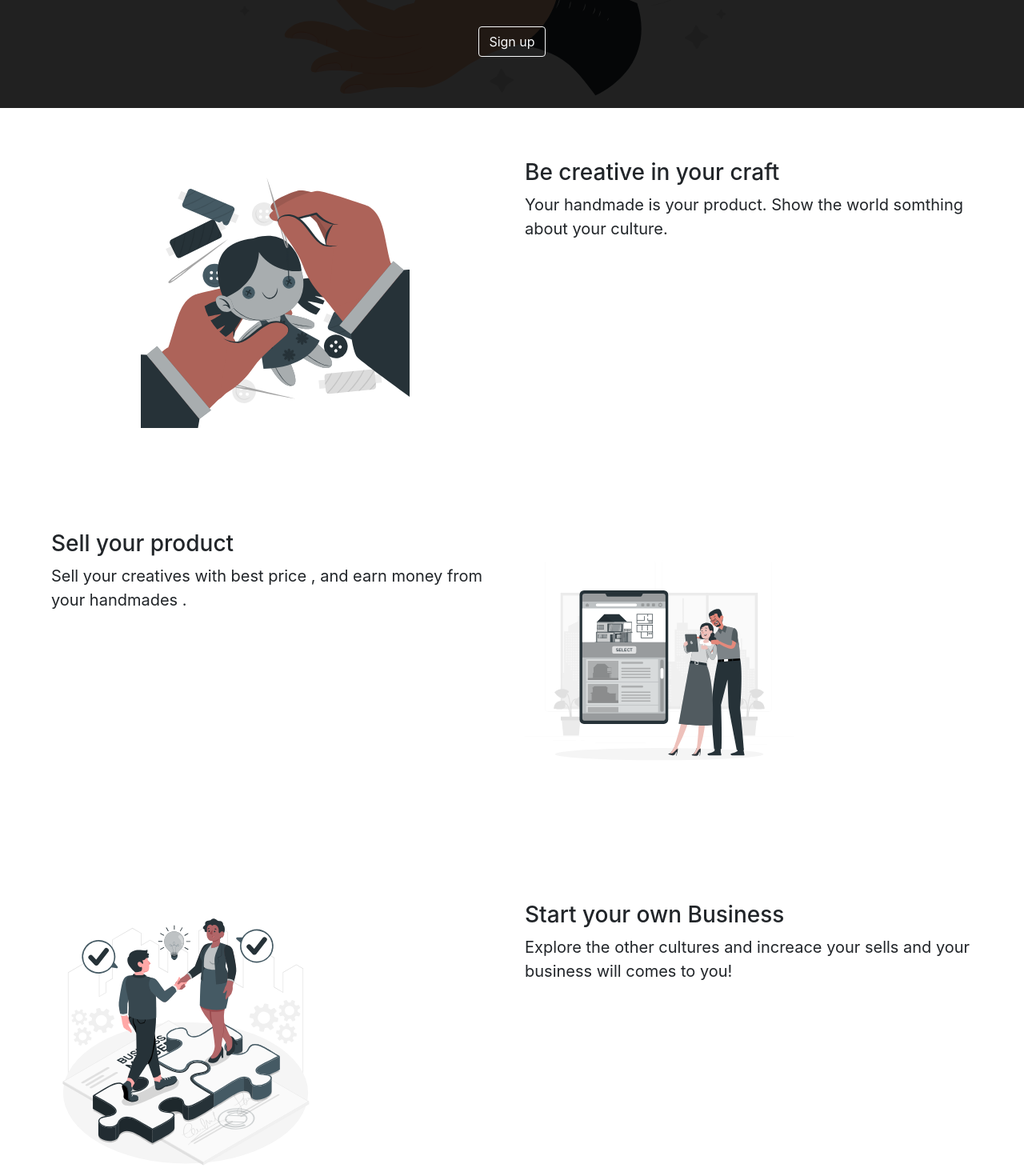
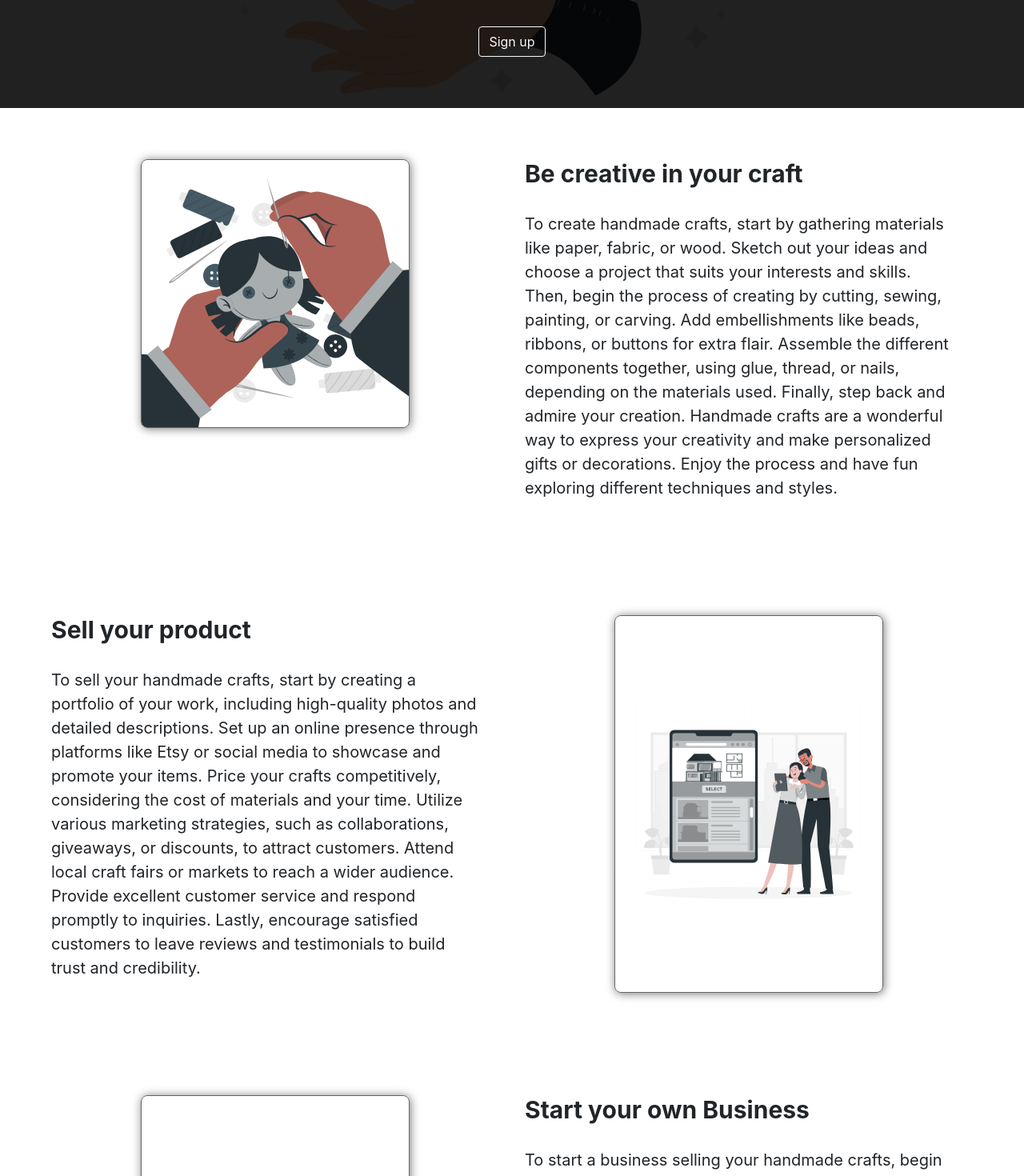
Before and after one commit to mohammedBinSahl6/yadawi-store, a React (Create React App) app: page / in a window 1280 px wide. Shown: the part 680-2150 px from the top of the page at 80% size. Built offline with nearby package versions, Linux system fonts and the light colour scheme; the HTML template or start-up script is replaced by a standard one.

Commit message:
fixed: product, homepage sections, pretting codes

```diff
--- a/src/App.css
+++ b/src/App.css
@@ -349,10 +349,14 @@ footer a.btn-outline-light {
 }
 .img-step {
 	width: 60%;
+  border: 1px solid #666;
+  border-radius: 8px;
+  box-shadow: 1px 1px 12px   #777;
 }
 
 .card {
 	overflow: hidden !important;
+  margin: 1em 0;
 }
 
 .open-cart {
@@ -482,3 +486,12 @@ footer a.btn-outline-light {
 	opacity: 1;
 	transition-delay: 0.25s;
 }
+
+.item-header{
+  font-weight: 700;
+  font-size: 30px;
+  margin-bottom: 1em;}
+
+  .step-pa{
+    padding-right: 1em !important;
+  }
--- a/src/components/Cart.js
+++ b/src/components/Cart.js
@@ -24,7 +24,7 @@ export default function Cart() {
   }
 
   function removeItem(id) {
-    const filtered = cart.filter((item) => item.id !== id);
+    const filtered = cart.filter((item) => item.id != id);
     console.log("filtered is" + filtered);
     setCart(filtered);
     setRemoved(true);
--- a/src/components/HomePage.js
+++ b/src/components/HomePage.js
@@ -1,13 +1,13 @@
-import { useContext, useEffect, useRef, useState } from 'react';
-import { Link } from 'react-router-dom';
-import product from '../imgs/product.jpg';
-import Load from './Load';
-import landImg from '../imgs/land.svg';
-import step1 from '../imgs/craft.svg';
-import step2 from '../imgs/sell.svg';
-import step3 from '../imgs/buseniss.svg';
-import OpenCart from './OpenCart';
-import { products } from '../data';
+import { useContext, useEffect, useRef, useState } from "react";
+import { Link } from "react-router-dom";
+import product from "../imgs/product.jpg";
+import Load from "./Load";
+import landImg from "../imgs/land.svg";
+import step1 from "../imgs/craft.svg";
+import step2 from "../imgs/sell.svg";
+import step3 from "../imgs/buseniss.svg";
+import OpenCart from "./OpenCart";
+import { products } from "../data";
 export default function HomePage() {
   // const [newProductsHome, setNewProducts] = useState([]);
   // const [mostOrderedProducts, setMostOrderedProducts] = useState([]);
@@ -40,96 +40,124 @@ export default function HomePage() {
 
   const myref = useRef();
   useEffect(() => {
-		myref.current?.scrollIntoView({ behavior: 'smooth' });
+    myref.current?.scrollIntoView({ behavior: "smooth" });
     // getProducts()
   }, []);
   return (
     <div ref={myref}>
-			<div className='container-fluid text-white starter ' id='land'>
-				<img className='land-img' src={landImg} />
-				<div className='row headers-holder'>
+      <div className="container-fluid text-white starter " id="land">
+        <img className="land-img" src={landImg} />
+        <div className="row headers-holder">
           <h1
-						className=' display-1 text-center text-white'
-						data-aos='fade-up'
-						data-aos-duration='2000'
+            className=" display-1 text-center text-white"
+            data-aos="fade-up"
+            data-aos-duration="2000"
           >
             Welcome to
           </h1>
           <h3
-						className='text-center head '
-						data-aos='fade-up'
-						data-aos-duration='2000'
-						data-aos-delay='500'
+            className="text-center head "
+            data-aos="fade-up"
+            data-aos-duration="2000"
+            data-aos-delay="500"
           >
             Yadawi Store
           </h3>
         </div>
-				<div className='row p-5'>
-					<div className='f-holder'>
-						<Link to='/login' className='btn btn-light'>
+        <div className="row p-5">
+          <div className="f-holder">
+            <Link to="/login" className="btn btn-light">
               Login Now
             </Link>
           </div>
-					<h3 className='text-center p-3'>OR</h3>
-					<div className='f-holder'>
-						<Link to='/signup' className='btn btn-outline-light my-3'>
+          <h3 className="text-center p-3">OR</h3>
+          <div className="f-holder">
+            <Link to="/signup" className="btn btn-outline-light my-3">
               Sign up
             </Link>
           </div>
         </div>
       </div>
 
-			<div className='container-fluid steps-section'>
-				<div className='row p-5'>
-					<div className='col-sm-6 p-3'>
-						<div className='f-holder'>
-							<img className='img-step' src={step1} data-aos='zoom-in-up' />
+      <div className="container-fluid steps-section">
+        <div className="row p-5">
+          <div className="col-sm-6 p-3">
+            <div className="f-holder">
+              <img className="img-step" src={step1} data-aos="zoom-in-up" />
             </div>
           </div>
-					<div className='col-sm-6 p-3'>
-						<h3 className='' data-aos='fade-up'>
+          <div className="col-sm-6 p-3">
+            <h3 className="item-header" data-aos="fade-up">
               Be creative in your craft
             </h3>
-						<p data-aos='fade-down' data-aos-delay='500'>
-							Your handmade is your product. Show the world somthing about your
-							culture.
+            <p className="step-pa" data-aos="fade-down" data-aos-delay="500">
+              To create handmade crafts, start by gathering materials like
+              paper, fabric, or wood. Sketch out your ideas and choose a project
+              that suits your interests and skills. Then, begin the process of
+              creating by cutting, sewing, painting, or carving. Add
+              embellishments like beads, ribbons, or buttons for extra flair.
+              Assemble the different components together, using glue, thread, or
+              nails, depending on the materials used. Finally, step back and
+              admire your creation. Handmade crafts are a wonderful way to
+              express your creativity and make personalized gifts or
+              decorations. Enjoy the process and have fun exploring different
+              techniques and styles.
             </p>
           </div>
         </div>
-				<div className='row p-5'>
-					<div className='col-sm-6 p-3'>
-						<h3 className='' data-aos='fade-up'>
+        <div className="row p-5">
+          <div className="col-sm-6 p-3">
+            <h3 className="item-header" data-aos="fade-up">
               Sell your product
             </h3>
-						<p data-aos='fade-down' data-aos-delay='500'>
-							Sell your creatives with best price , and earn money from your handmades
-							.
+            <p className="step-pa" data-aos="fade-down" data-aos-delay="500">
+              To sell your handmade crafts, start by creating a portfolio of
+              your work, including high-quality photos and detailed
+              descriptions. Set up an online presence through platforms like
+              Etsy or social media to showcase and promote your items. Price
+              your crafts competitively, considering the cost of materials and
+              your time. Utilize various marketing strategies, such as
+              collaborations, giveaways, or discounts, to attract customers.
+              Attend local craft fairs or markets to reach a wider audience.
+              Provide excellent customer service and respond promptly to
+              inquiries. Lastly, encourage satisfied customers to leave reviews
+              and testimonials to build trust and credibility.
             </p>
           </div>
-					<div className='col-sm-6 p-3'>
-						<img className='img-step' src={step2} data-aos='zoom-in-up' />
+          <div className="col-sm-6 p-3 f-holder">
+            <img className="img-step" src={step2} data-aos="zoom-in-up" />
           </div>
         </div>
-				<div className='row p-5'>
-					<div className='col-sm-6 p-3'>
-						<img className='img-step' src={step3} data-aos='zoom-in-up' />
+        <div className="row p-5">
+          <div className="col-sm-6 p-3 f-holder">
+            <img className="img-step" src={step3} data-aos="zoom-in-up" />
           </div>
-					<div className='col-sm-6 p-3'>
-						<h3 className='' data-aos='fade-up'>
+          <div className="col-sm-6 p-3">
+            <h3 className="item-header" data-aos="fade-up">
               Start your own Business
             </h3>
-						<p data-aos='fade-down' data-aos-delay='500'>
-							Explore the other cultures and increace your sells and your business
-							will comes to you!
+            <p className="step-pa" data-aos="fade-down" data-aos-delay="500">
+              To start a business selling your handmade crafts, begin by
+              defining your niche and target audience. Develop a unique brand
+              identity that reflects your style and values. Research the market
+              and competition to identify trends and pricing strategies. Create
+              a business plan outlining your goals, marketing approach, and
+              financial projections. Set up a dedicated workspace and invest in
+              necessary tools and materials. Establish an online presence
+              through a website or social media platforms to showcase your
+              crafts. Build a network by participating in craft shows,
+              collaborating with influencers, or joining local artisan
+              communities. Finally, continuously refine your skills, listen to
+              customer feedback, and adapt your business accordingly. !
             </p>
           </div>
         </div>
         <hr />
       </div>
 
-			<div className='container-fluid' id='products'>
-				<div className='row p-3'>
-					<h1 className='text-center'>Our Most Ordered Products</h1>
+      <div className="container-fluid" id="products">
+        <div className="row p-3">
+          <h1 className="text-center">Our Most Ordered Products</h1>
         </div>
         {/* {isLoading ? <Load />
                 :
@@ -154,20 +182,20 @@ export default function HomePage() {
 
                 </div>} */}
 
-				<div className='row p-3'>
+        <div className="row p-3">
           {mostOrderedProducts.map((p) => (
-						<div key={p.id} className='col-sm-4  f-holder'>
-							<Link className='empty-link' to={`/product/${p.id}`}>
-								<article class='card'>
-									<div class='temporary_text'>
-										<img className='pro-imge' src={p.image} />
+            <div key={p.id} className="col-sm-4  f-holder">
+              <Link className="empty-link" to={`/product/${p.id}`}>
+                <article class="card">
+                  <div class="temporary_text">
+                    <img className="pro-imge" src={p.image} />
                   </div>
-									<div class='card_content'>
-										<span class='card_title'>{p.title}</span>
-										<span class='card_subtitle'>
+                  <div class="card_content">
+                    <span class="card_title">{p.title}</span>
+                    <span class="card_subtitle">
                       Perfect Product for you coming from our Culture.
                     </span>
-										<p class='card_description'>{p.disc}</p>
+                    <p class="card_description">{p.disc}</p>
                   </div>
                 </article>
               </Link>
@@ -175,43 +203,42 @@ export default function HomePage() {
           ))}
         </div>
         {mostOrderedProducts && (
-					<div className='f-holder'>
+          <div className="f-holder">
             <Link
-							to='/shop#top'
-							className='btn btn-dark my-3'
-							data-aos='zoom-in-up'
-							data-aos-delay='300'
+              to="/shop#top"
+              className="btn btn-dark my-3"
+              data-aos="zoom-in-up"
+              data-aos-delay="300"
             >
               Show more items
             </Link>
           </div>
         )}
         <hr />
-				<div className='container-fluid' id='new-products'>
-					<div className='row p-3 mt-5'>
-						<h1 className='text-center'>Our New Products</h1>
+        <div className="container-fluid" id="new-products">
+          <div className="row p-3 mt-5">
+            <h1 className="text-center">Our New Products</h1>
           </div>
           {isLoading ? (
             <Load />
           ) : (
-						<div className='row p-5'>
+            <div className="row p-5">
               {newProductsHome.length === 0 ? (
-								<div className='h1 text-center p-3'>Coming soon ...</div>
+                <div className="h1 text-center p-3">Coming soon ...</div>
               ) : (
                 newProductsHome.map((p) => (
-									<div key={p.id} className='col-sm-4  f-holder'>
-										<Link className='empty-link' to={`/product/${p.id}`}>
-											<article class='card'>
-												<div class='temporary_text'>
-													<img className='pro-imge' src={p.image} />
+                  <div key={p.id} className="col-sm-4  f-holder">
+                    <Link className="empty-link" to={`/product/${p.id}`}>
+                      <article class="card">
+                        <div class="temporary_text">
+                          <img className="pro-imge" src={p.image} />
                         </div>
-												<div class='card_content'>
-													<span class='card_title'>{p.title}</span>
-													<span class='card_subtitle'>
-														Perfect Product for you coming from our
-														Culture.
+                        <div class="card_content">
+                          <span class="card_title">{p.title}</span>
+                          <span class="card_subtitle">
+                            Perfect Product for you coming from our Culture.
                           </span>
-													<p class='card_description'>{p.disc}</p>
+                          <p class="card_description">{p.disc}</p>
                         </div>
                       </article>
                     </Link>
--- a/src/components/Shop.js
+++ b/src/components/Shop.js
@@ -43,7 +43,7 @@ export default function Shop() {
           <div className="row">
             <div className="col-sm products-body p-3">
               <div className="row">
-                {newProducts.map((p, index) => (
+                {newProducts.map((p) => (
                   <div key={p.id} className="col-sm-4  f-holder">
                   <Link className="empty-link" to={`/product/${p.id}`}>
                     <article class="card">
--- a/src/index.css
+++ b/src/index.css
@@ -9,3 +9,11 @@ body {
 code {
 	font-family: source-code-pro, Menlo, Monaco, Consolas, 'Courier New', monospace;
 }
+
+.container-fluid{
+	overflow: hidden !important;
+}
+
+.row  {
+	padding: 0;
+}
```
Lines whose indentation alone changed are shown as unchanged.
